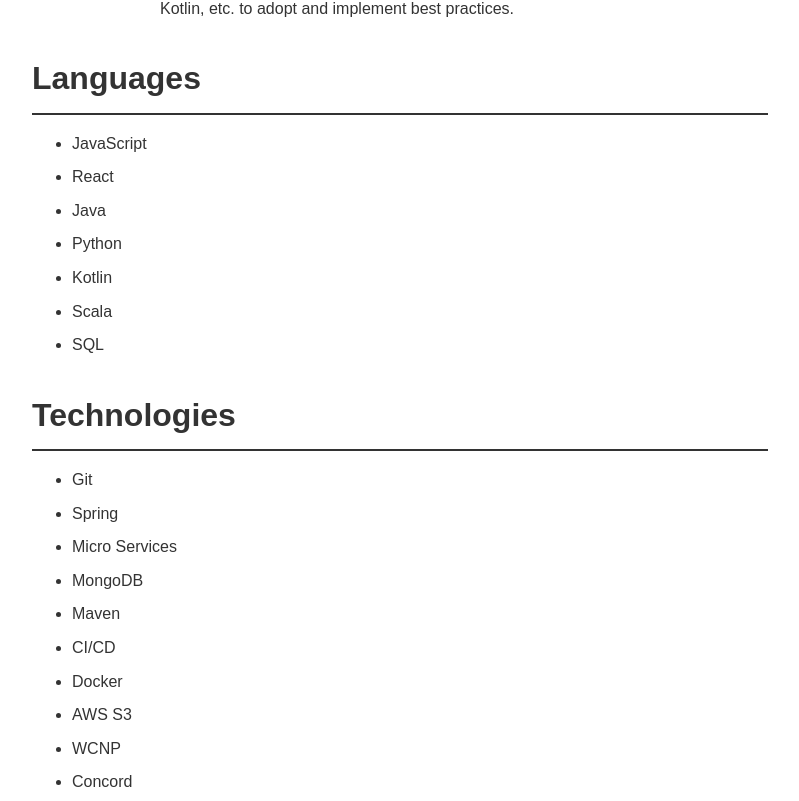
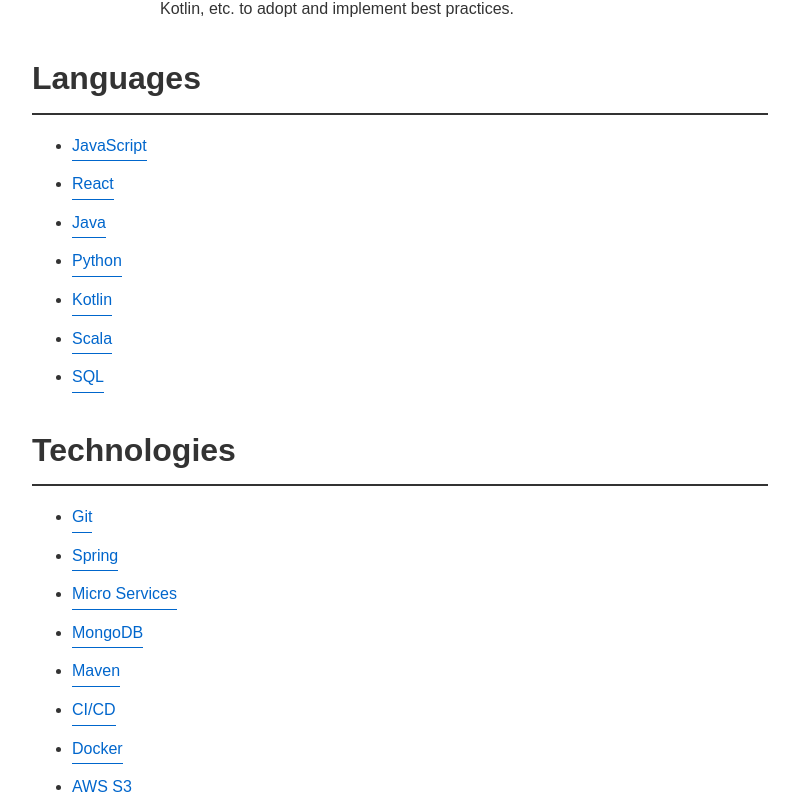
Before and after one commit to tmohagan/mern-resume, a React (Create React App) app in the folder client/: page / in a window 1280 px wide. Shown: the part 1779-2580 px from the top of the page, without its empty margins (240-1039 px from the left). Built offline with nearby package versions, Linux system fonts and the light colour scheme.

Commit message:
resume link styles

```diff
--- a/client/src/App.css
+++ b/client/src/App.css
@@ -207,6 +207,27 @@
     margin-left: 1.5rem;
   }
 
+  .resume a {
+    color: #0066cc;
+    text-decoration: none;
+    border-bottom: 1px solid #0066cc;
+    transition: color 0.3s, border-color 0.3s;
+  }
+
+  .resume a:hover {
+    color: #004499;
+    border-bottom-color: #004499;
+  }
+
+  .resume ul li a {
+    display: inline-block;
+    padding: 2px 0;
+  }
+
+  .resume .projects a {
+    font-weight: bold;
+  }
+
 /* Posts */
 div.post {
     display: grid;
```
